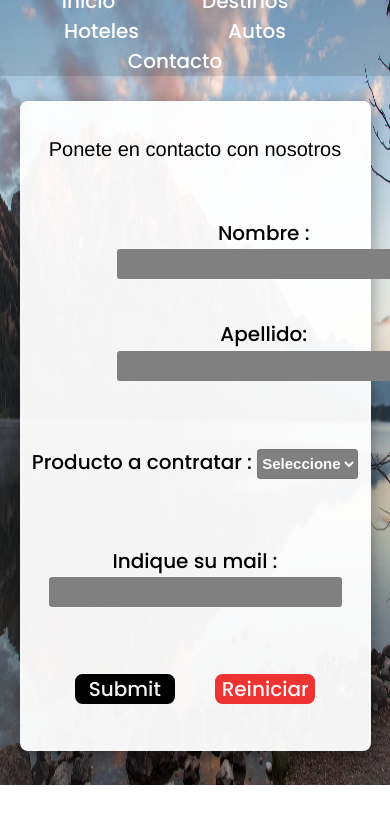
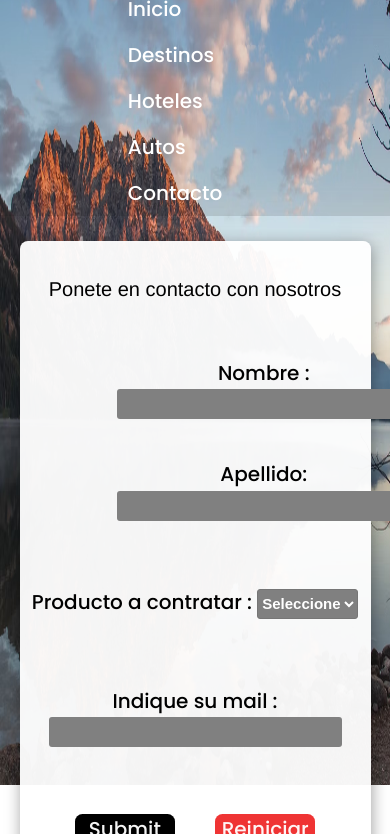
Before and after one commit to SantillanMartin/Entrega-Uno-Coder-Martin-Santillan, a website: page formularios/contacto.html in a window 390 px wide. Shown: the part 59-893 px from the top of the page. Drawn offline with Linux system fonts and the light colour scheme.

Commit message:
modifique nav del header--padding

```diff
--- a/sass/partials/_header.scss
+++ b/sass/partials/_header.scss
@@ -20,15 +20,13 @@
         background-image: url(../../imagenes/las__vegas.avif);
         @include HeaderFondo();
     }
-    .header__nav__contenedor{
-
+    &__nav__contenedor{
+        @include D-Flex(row,space-between,center);
+        flex-wrap: wrap;
         background-color: $opacity-black-header;
         width: 100%;
         height: 12rem;
-        display: flex;
-        align-items: center;
-        justify-content: space-between;
-        flex-wrap: wrap;
+
         .header__logo{
             width: 25rem;
             margin-left: 4rem;
@@ -43,7 +41,12 @@
         }
         .header__nav{
             margin-right: 4rem;
-            .header__nav__lista{
+
+        }
+
+
+    }
+    &__nav__lista{
         display: flex;
         flex-wrap: wrap;
         font-family: 'poppins',sans-serif;
@@ -59,10 +62,6 @@
         li:hover{
             transform: scale(1.2);
         }
-            }
-        }
-
-
     }
 
 }
--- a/sass/partials/_medias.scss
+++ b/sass/partials/_medias.scss
@@ -445,6 +445,14 @@
 /* MOBILE LARGE*/
 
 @media(max-width:475px){
+
+    .header .header__nav__lista{
+        flex-direction: column;
+        li{
+            margin:0.8rem;
+        }
+    }
+
     .buscador .buscador__container__checkboxboton{
         flex-direction: column;
         align-items: center;
--- a/sass/views/_contacto-main.scss
+++ b/sass/views/_contacto-main.scss
@@ -5,7 +5,7 @@
     height: 100vh;
 }
 .relleno__height{
-    height: 20rem;
+    height: 30rem;
     width: 100%;
     display: none;
 }
```
Also changed, not shown: formularios/contacto.html (+1 -1 lines), css/style.css. Lines whose indentation alone changed are shown as unchanged.
